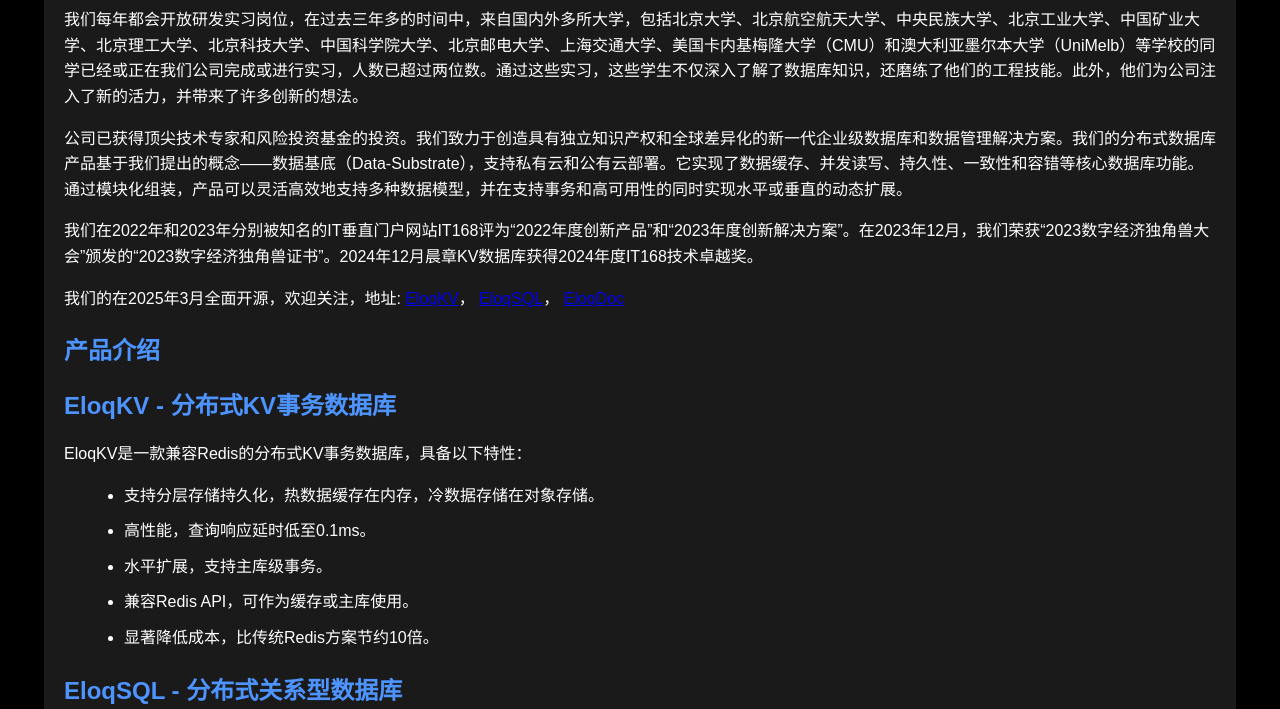
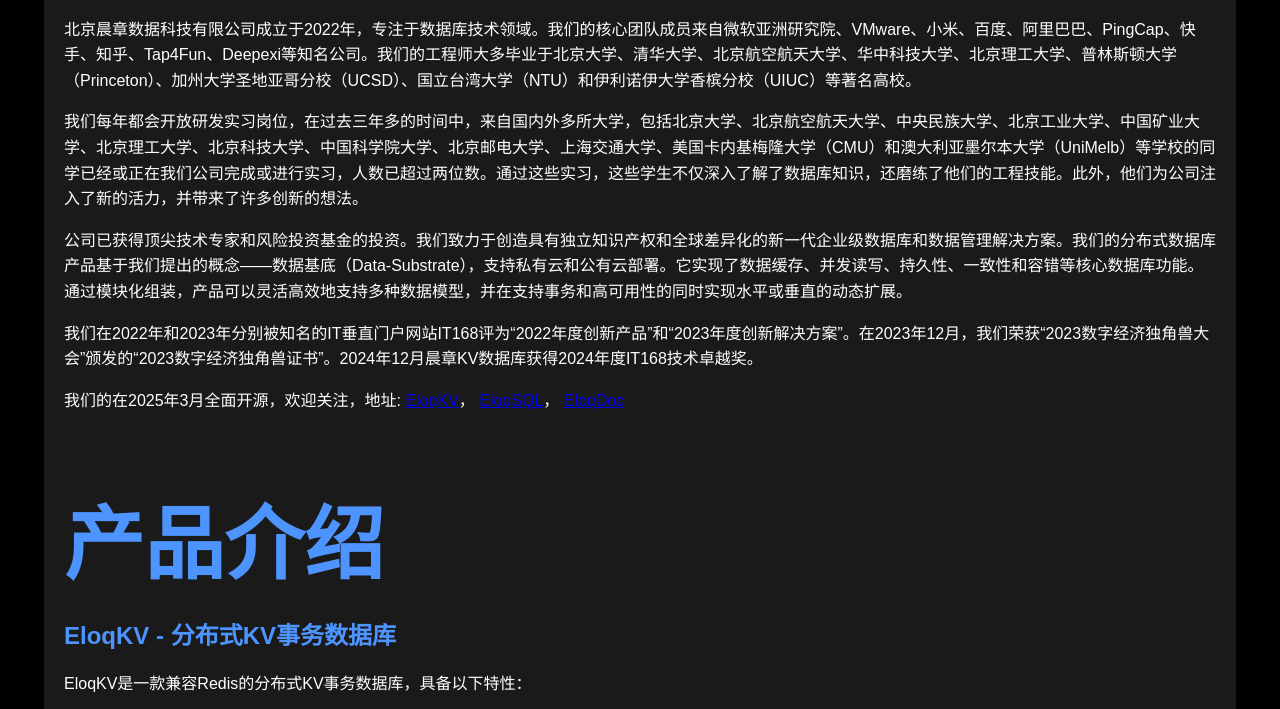
Before and after one commit to Chengzhang-Database/chengzhang-database.github.io, a plain HTML site: page index.html in a window 1280 px wide. Shown: the part 437-1146 px from the top of the page. Drawn offline with Linux system fonts and the light colour scheme.

Commit message:
Update index.html

```diff
--- a/index.html
+++ b/index.html
@@ -41,7 +41,9 @@
             font-weight: bold;
             margin-bottom: 20px;
         }
-
+           h1 {
+            font-size: 80px; /* 将“招贤纳才”字体大小调整为2倍 */
+        }
         p, ul {
             line-height: 1.6;
             margin-bottom: 15px;
```
